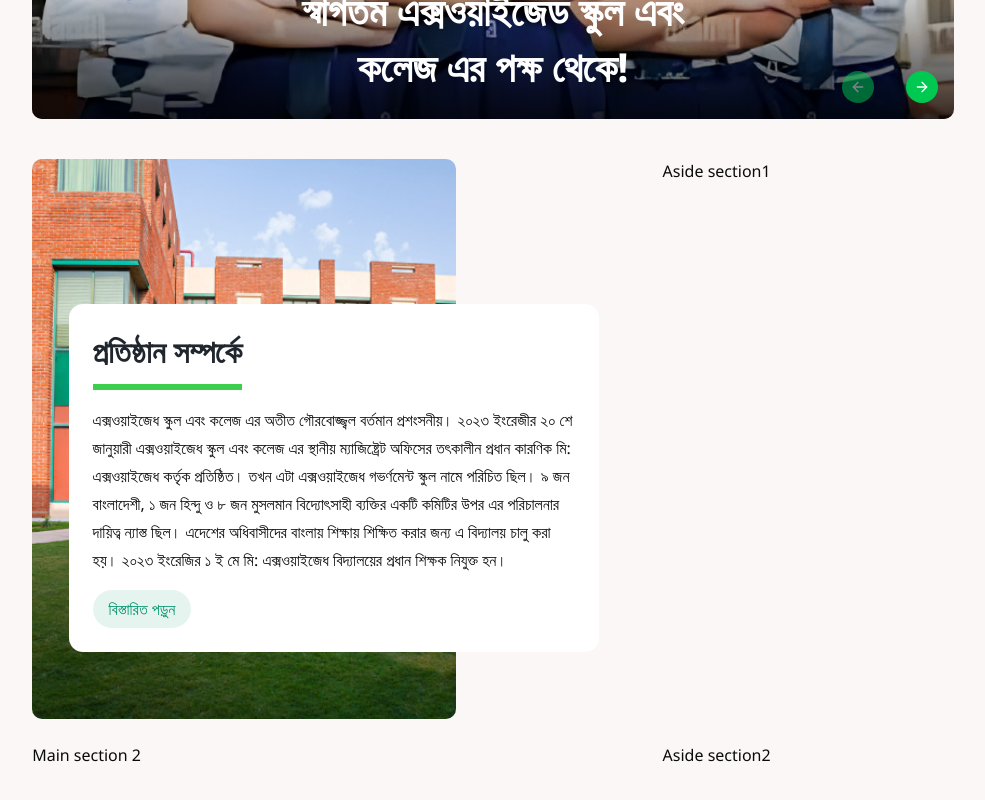
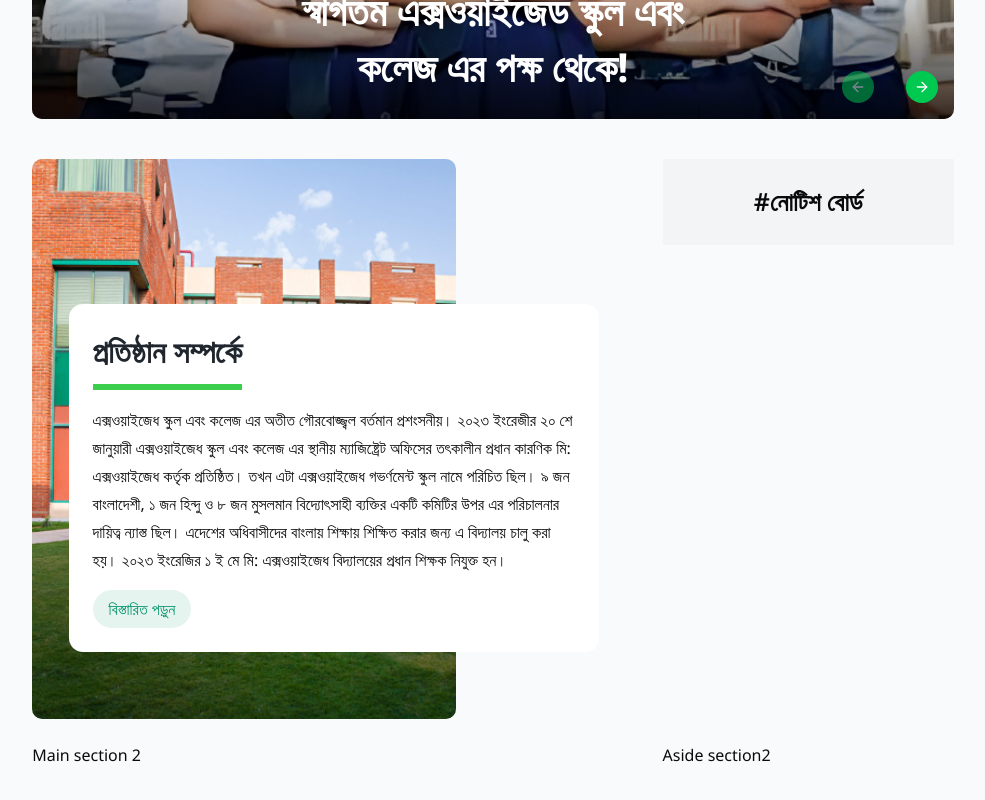
Before and after one commit to Samiul821/eduinstitute-project, a Next.js app: page /public in a window 1280 px wide. Shown: the part 570-1370 px from the top of the page, without its empty margins (147-1132 px from the left). Built offline with nearby package versions, Linux system fonts and the light colour scheme.

Commit message:
noticeboard add

```diff
--- a/src/app/layout.js
+++ b/src/app/layout.js
@@ -15,9 +15,9 @@ export const metadata = {
 
 export default function RootLayout({ children }) {
   return (
-    <html lang="bn" className="bg-[#fcf7f7]">
+    <html lang="bn" className="bg-gray-50">
       <body
-        className={`min-h-screen bg-[#fcf7f7] ${notoSans.variable} antialiased`}
+        className={`min-h-screen bg-gray-50 ${notoSans.variable} antialiased`}
       >
         <LanguageProvider>
           <nav className="px-[2%] xl:px-[14%]">
--- a/src/app/public/page.jsx
+++ b/src/app/public/page.jsx
@@ -1,5 +1,6 @@
 import About from "@/components/About";
 import HeaderCarousel from "@/components/HeaderCarousel";
+import NoticeBoard from "@/components/NoticeBoard";
 import React from "react";
 
 export default function Home() {
@@ -21,7 +22,7 @@ export default function Home() {
 
         {/* Aside Sections - right 1 column */}
         <div className="grid grid-rows-3 gap-6">
-          <div>Aside section1</div>
+          <section><NoticeBoard /></section>
           <div>Aside section2</div>
           <div>Aside section3</div>
         </div>
--- a/src/components/NoticeBoard.jsx
+++ b/src/components/NoticeBoard.jsx
@@ -1,5 +1,7 @@
 import React from "react";
 
 export default function NoticeBoard() {
-  return <div>NoticeBoard</div>;
+  return <div className="py-6 px-4 bg-gray-100">
+    <h4 className="text-[25px] font-semibold text-center">#নোটিশ বোর্ড</h4>
+  </div>;
 }
```
